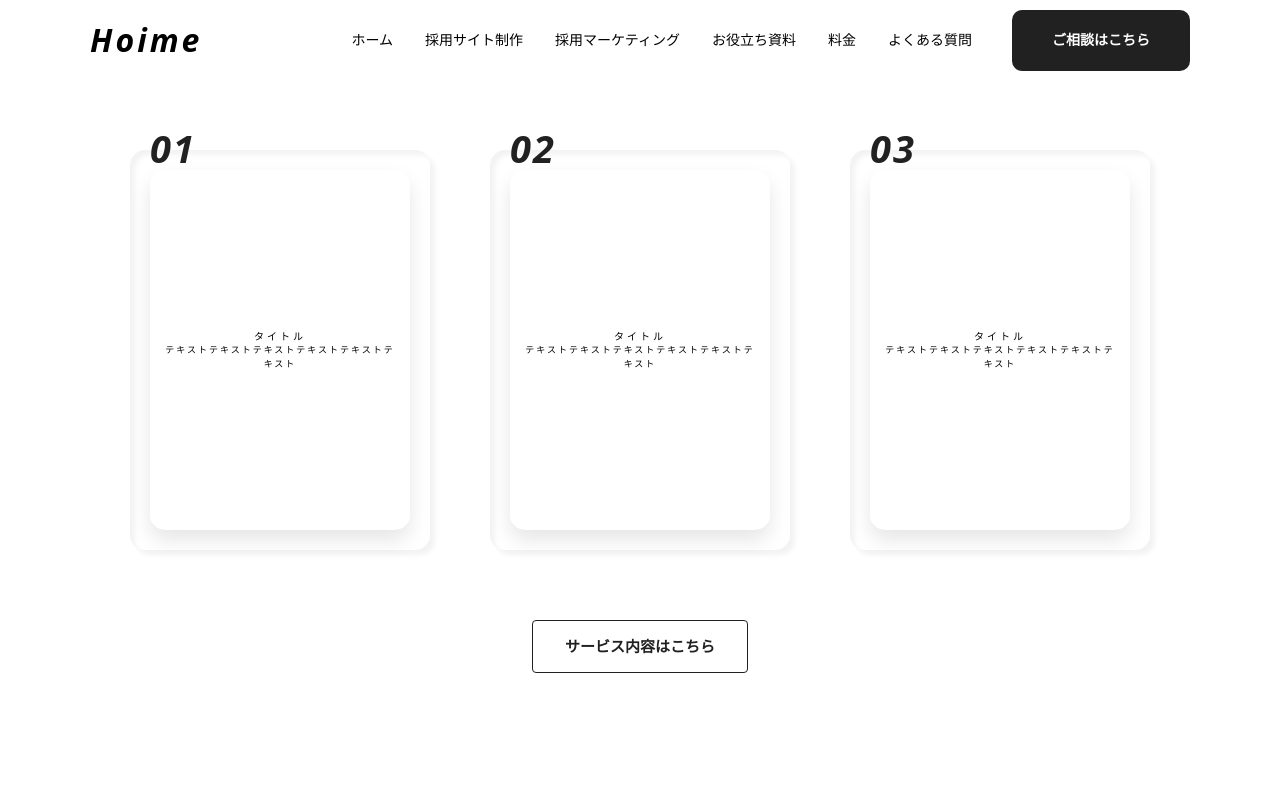
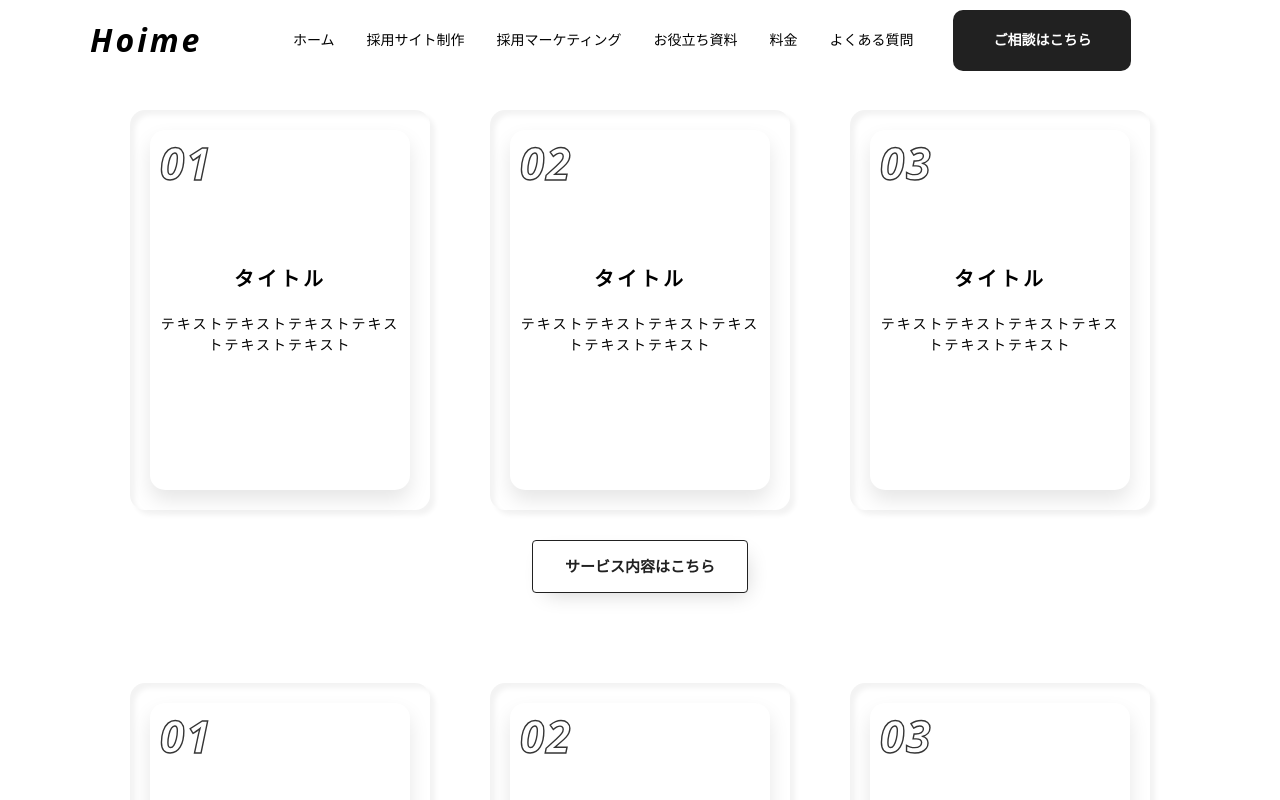
Before and after one commit to FujimuraShuhei/hoime, a Next.js app: page / in a window 1280 px wide. Shown: the top 800 px of the page. Built offline with nearby package versions, Linux system fonts and the light colour scheme.

Commit message:
💄 cardコンポーネント 修正

```diff
--- a/src/components/Header/Header.jsx
+++ b/src/components/Header/Header.jsx
@@ -9,7 +9,7 @@ const Header = () => {
         <Link href="#">Hoime</Link>
       </h1>
       <nav className={styles.header__menu}>
-        <ul className={styles.nav}>
+        <ul className={styles.header__nav}>
           <li>
             <Link href="#">ホーム</Link>
           </li>
@@ -33,6 +33,11 @@ const Header = () => {
           ご相談はこちら
         </Link>
       </nav>
+      <div class="hamburger">
+        <span></span>
+        <span></span>
+        <span></span>
+      </div>
     </header>
   );
 };
--- a/src/components/Header/Header.module.css
+++ b/src/components/Header/Header.module.css
@@ -10,7 +10,7 @@
   justify-content: space-between;
   margin: 0 auto;
   height: 80px;
-  max-width: 1100px;
+  max-width:1100px;
   position: sticky;
   font-size: 1.4rem;
 }
@@ -21,15 +21,16 @@
   font-style: italic;
   letter-spacing: 3px;
 }
-.nav {
+.header__nav {
   display: flex;
+  justify-content: flex-end;
   margin-left: auto;
 }
 .header__menu {
   display: flex;
   align-items: center;
 }
-.nav li {
+.header__nav li {
   margin-left: 32px;
   list-style: none;
 }
@@ -41,3 +42,9 @@
   padding: 20px 40px;
   margin-left: 40px;
 }
+
+
+@media screen and (max-width:1079px){
+  .header__menu{
+  }
+}
--- a/src/components/card/Card.module.css
+++ b/src/components/card/Card.module.css
@@ -4,7 +4,7 @@
   align-items: center;
   max-width: 1100px;
   flex-wrap: wrap;
-  padding: 40px 0;
+  padding: 0px 10px;
   margin: 0 auto;
 }
 .container .card {
@@ -53,25 +53,32 @@
 }
 .container .card .box .content h2 {
   position: absolute;
-  top: -50px;
-  left: 0px;
-  font-size: 3.8em;
-  color: #212121;
+  top: 0px;
+  left: 10px;
+  font-size: 4.4rem;
+  color: #fff;
+  -webkit-text-stroke: 1.4px #353535;
   letter-spacing: 2px;
   font-family: 'Open Sans';
   font-style: italic;
   font-weight: bold;
+  transition: all 0.5s ease-in;
 }
 .container .card .box:hover .content h2 {
-  color: #fff;
+  color: #212121;
   transition: all 0.5s ease-in;
 }
+.container .card .box .content h3 {
+  font-size: 2rem;
+  font-weight: 700;
+  margin-bottom: 2rem;
+}
 .container .card .box .content p {
-  font-size: 0.9rem;
+  font-size: 1.4rem;
 }
 /* CSS */
 
-.button__section{
+.button__section {
   display: flex;
   justify-content: center;
 }
@@ -92,6 +99,7 @@
   touch-action: manipulation;
   border-radius: 4px;
   font-weight: bold;
+  box-shadow: 6px 8px 21px -8px #cfcfcf;
 }
 
 .button__57 span:first-child {
@@ -116,7 +124,7 @@
 }
 
 .button__57:after {
-  content: "";
+  content: '';
   position: absolute;
   bottom: -50%;
   left: 0;
@@ -137,4 +145,5 @@
   transform: translateX(-50%) translateY(-50%);
   opacity: 1;
   transition: all 900ms cubic-bezier(0.48, 0, 0.12, 1);
+  transition-delay: 200ms;
 }
--- a/src/pages/_app.jsx
+++ b/src/pages/_app.jsx
@@ -1,3 +1,4 @@
+import Card from '../components/card/Card';
 import Header from '../components/Header/Header';
 import '../styles/globals.css';
 
@@ -5,6 +6,11 @@ function MyApp({ Component, pageProps }) {
   return (
     <div>
       <Header />
+      <Card />
+      <Card />
+      <Card />
+      <Card />
+      <Card />
       <Component {...pageProps} />
     </div>
   );
```
